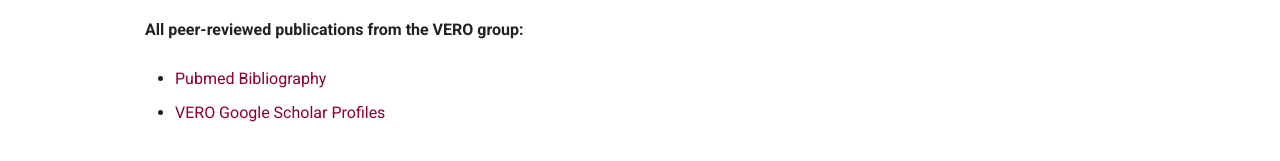
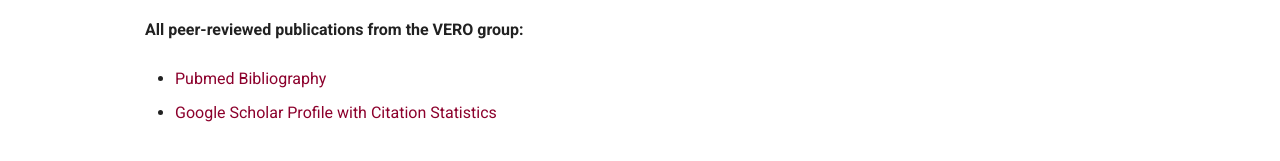
Before and after one commit to Microbial-Ecology-Group/vero-research, an MkDocs documentation site: the page built from docs/pubs.md, in a window 1280 px wide and 900 px high. Shown: the part 253-414 px from the top of the window. Built offline with MkDocs 1.6.1 and Material for MkDocs 9.7.7, drawn with Linux system fonts in a browser that asks for light colours.

Commit message:
Update pubs.md

```diff
--- a/docs/pubs.md
+++ b/docs/pubs.md
@@ -9,4 +9,4 @@
 
 * [Pubmed Bibliography](https://www.ncbi.nlm.nih.gov/myncbi/vero.publications.1/bibliography/public/)
 
-* [VERO Google Scholar Profiles](https://scholar.google.com/citations?user=WVDlQrUAAAAJ)
+* [Google Scholar Profile with Citation Statistics](https://scholar.google.com/citations?user=WVDlQrUAAAAJ)
```
